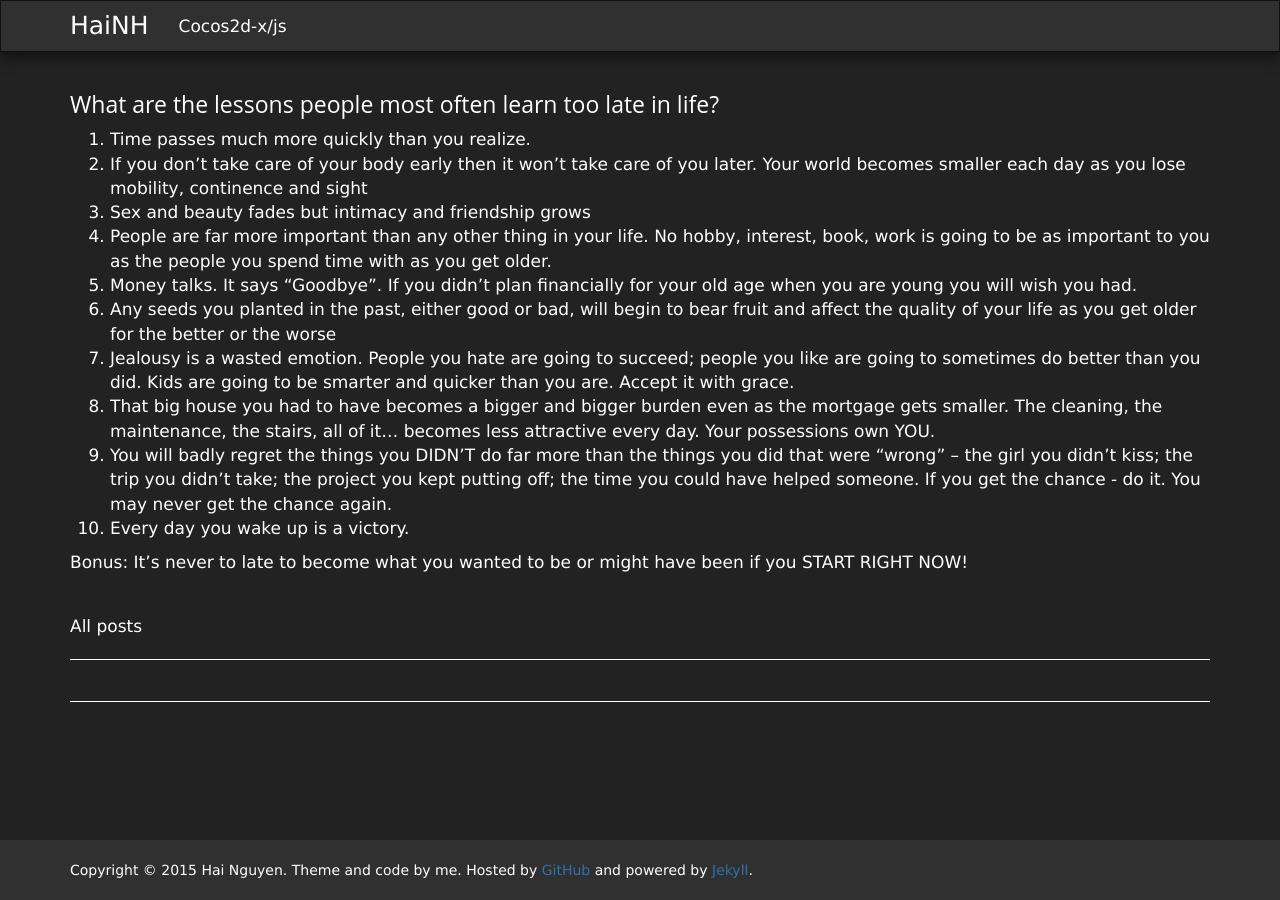
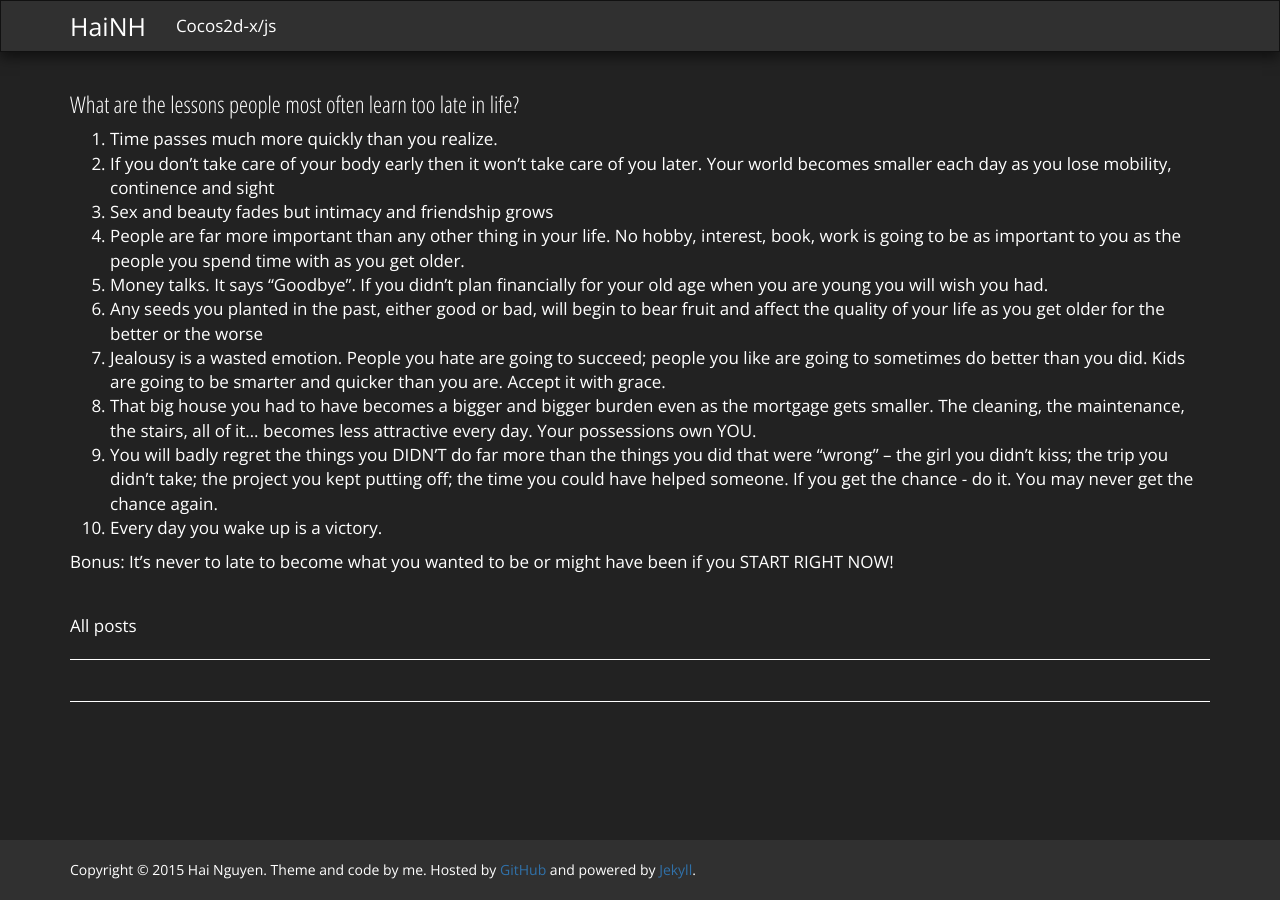
Before and after one commit to hainh/hainh.github.io, a Jekyll site: the page built from index.html, in a window 1280 px wide. Built offline with Jekyll 4.4.1, drawn with Linux system fonts in a browser that asks for light colours; nearby versions of some CDN libraries; the list of posts is cut into pages by our own code; comment, search, counter and statistics services are not loaded.

Commit message:
change font

```diff
--- a/assets/css/style.css
+++ b/assets/css/style.css
@@ -1,9 +1,26 @@
+@import url(//fonts.googleapis.com/css?family=Open+Sans:400,400italic,600,600italic,700,700italic);
+@import url(//fonts.googleapis.com/css?family=Open+Sans+Condensed:300,300italic,700,700italic);
+
 html,
 body {
 	height: 100%;
 	font-size: 17px;
 	font-weight: 200;
-	font-family: Verdana,san-serif;
+	font-family: 'Open Sans', Verdana, sans-serif;
+}
+h1,
+.h1,
+h2,
+.h2,
+h3,
+.h3,
+h4,
+.h4,
+h5,
+.h5,
+h6,
+.h6 {
+	font-family:'Open Sans Condensed', Verdana, Helvetica, sans-serif;
 }
 #wrap {
 	min-height: 100%;
@@ -67,7 +84,7 @@ a.title:focus,a.title:hover{
 .meta-data-post{
 	font-style: italic;
 	color: #bbb;
-	font-family: "Times New Roman",serif;
+	font-family: 'Times New Roman',serif;
 	margin: 45px 0;
 }
 .toc{
```
